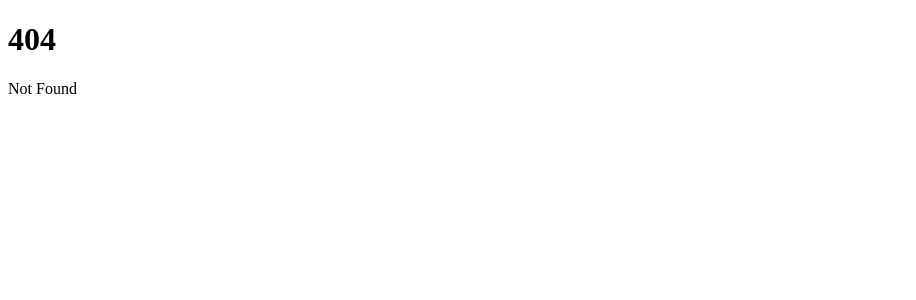
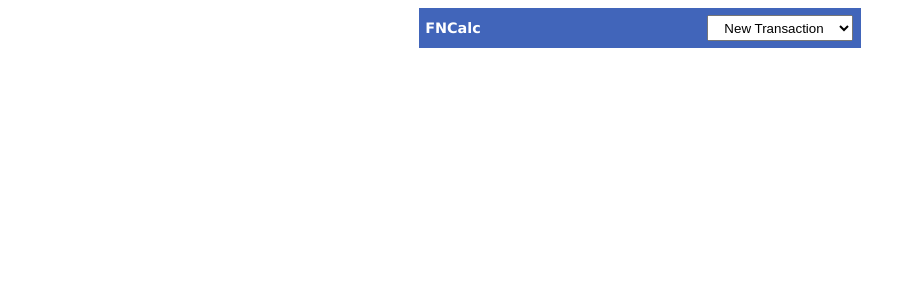
Before and after one commit to aldymartinus/fncalc-std, a SvelteKit app: page /customize in a window 1280 px wide. Before the commit this address had no page. Shown: the top 300 px of the page, without its empty margins (0-916 px from the left). Built offline with nearby package versions, Linux system fonts and the light colour scheme.

Commit message:
wip: working on form

```diff
--- /dev/null
+++ b/src/routes/+layout.svelte
@@ -0,0 +1,58 @@
+<script>
+</script>
+
+<div id="app">
+    <nav>
+        <span id="app-title">FNCalc</span>
+        <select id="dropdown-menu">
+            <option value="/">New Transaction</option>
+            <option value="/customize">Customize Receipt</option>
+            <option value="/archive">Transaction Archive</option>
+            <option value="/config">App Configuration</option>
+        </select>
+    </nav>
+
+    <slot />
+</div>
+
+<style>
+    #app {
+        margin: 0 auto;
+        font-family: Verdana, Geneva, Tahoma, sans-serif;
+        width: 100%;
+        height: 90vh;
+    }
+
+    nav {
+        height: 5vh;
+        background-color: #4165ba;
+        display: flex;
+        align-items: center;
+        justify-content: space-between;
+    }
+
+    #dropdown-menu {
+        padding: 0.2rem;
+        cursor: pointer;
+        text-align: center;
+    }
+
+    #app-title {
+        font-size: 0.9rem;
+        margin: 0 0 0 0.4rem;
+        color: #fff;
+        font-weight: 600;
+    }
+
+    #dropdown-menu {
+        margin: 0 0.5rem 0 0;
+    }
+
+    @media screen and (min-width: 900px) {
+        #app {
+            width: 35%;
+            height: 99.5vh;
+            background-color: #fff;
+        }
+    }
+</style>
```
Also changed, not shown: src/routes/+page.svelte (+11 -2 lines), src/routes/customize/+page.svelte (added).
